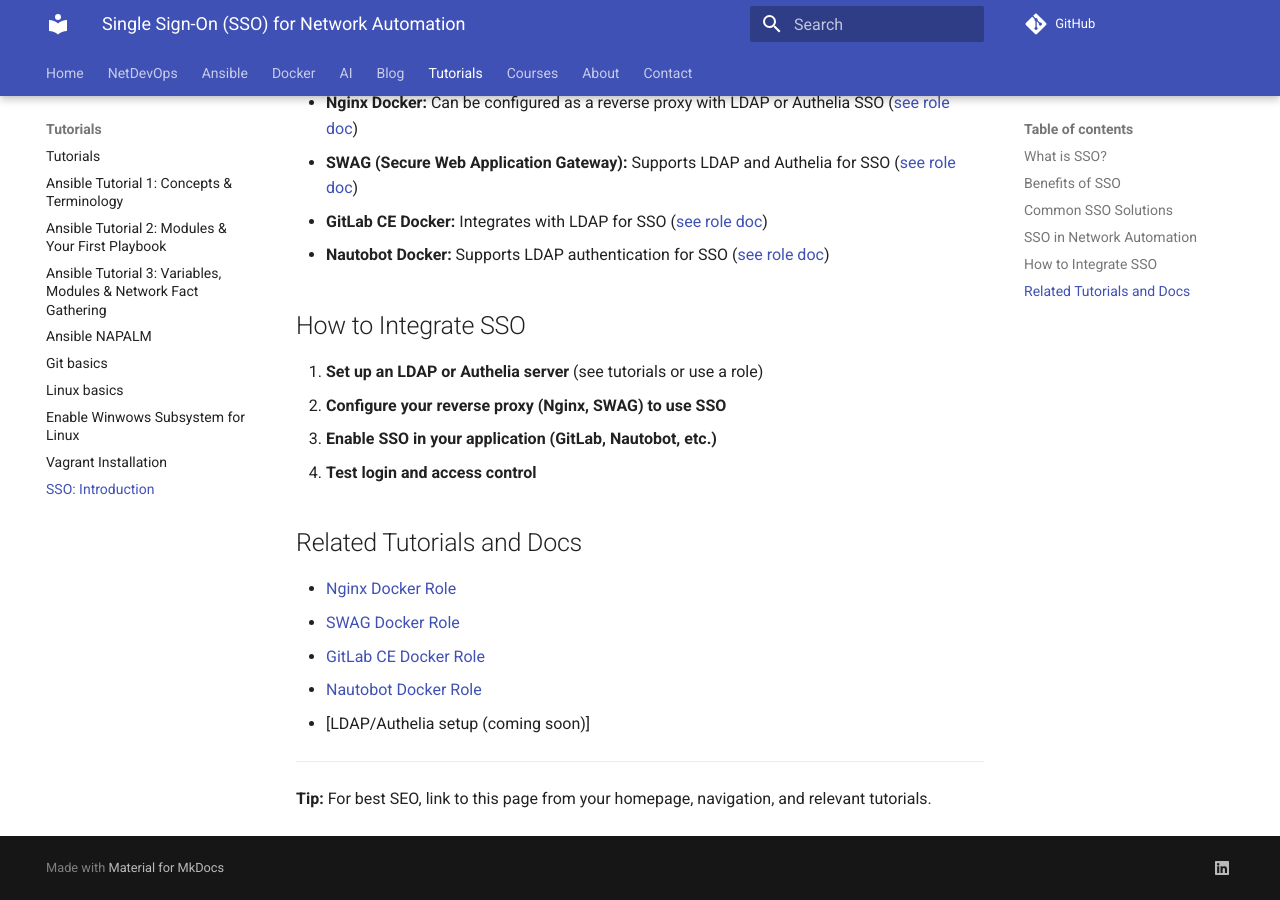
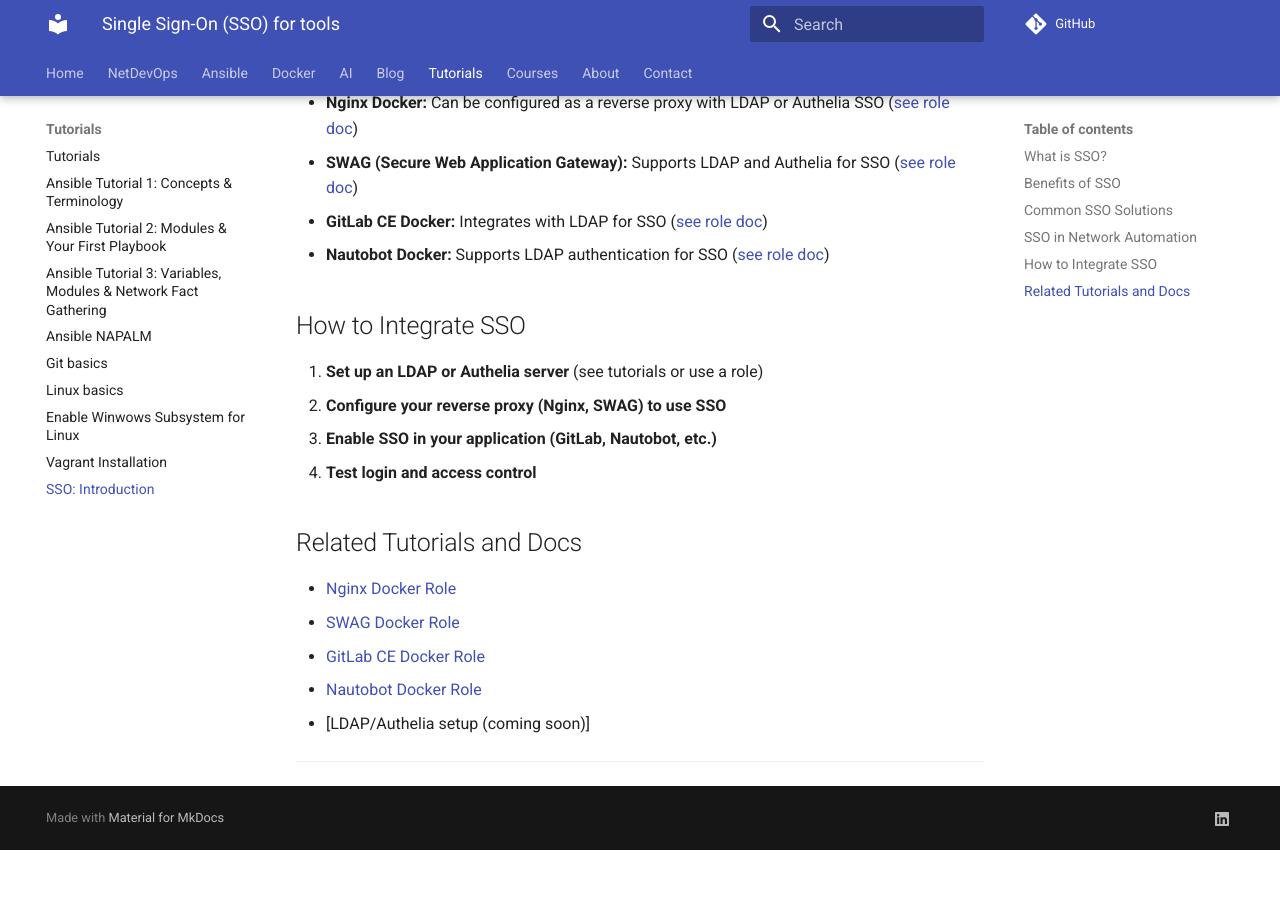
Before and after one commit to bsmeding/bsmeding.github.io, an MkDocs documentation site: the page built from docs/sso.md, in a window 1280 px wide and 900 px high, scrolled down 956 px. Built offline with MkDocs 1.6.1 and Material for MkDocs 9.7.7, drawn with Linux system fonts in a browser that asks for light colours; comment, search, counter and statistics services are not loaded; after the commit the page ends 1806 px from its top, so only the background shows below that.

Commit message:
vacation time to update and streamline the blog posts

```diff
--- a/docs/sso.md
+++ b/docs/sso.md
@@ -1,12 +1,11 @@
 ---
-title: Single Sign-On (SSO) for Network Automation
+title: Single Sign-On (SSO) for tools
 tags:
   - sso
   - single sign-on
   - ldap
   - authelia
   - authentication
-  - network automation
   - ansible
   - devops
 ---
@@ -51,5 +50,3 @@
 - [LDAP/Authelia setup (coming soon)]
 
 ---
-
-**Tip:** For best SEO, link to this page from your homepage, navigation, and relevant tutorials.
```
